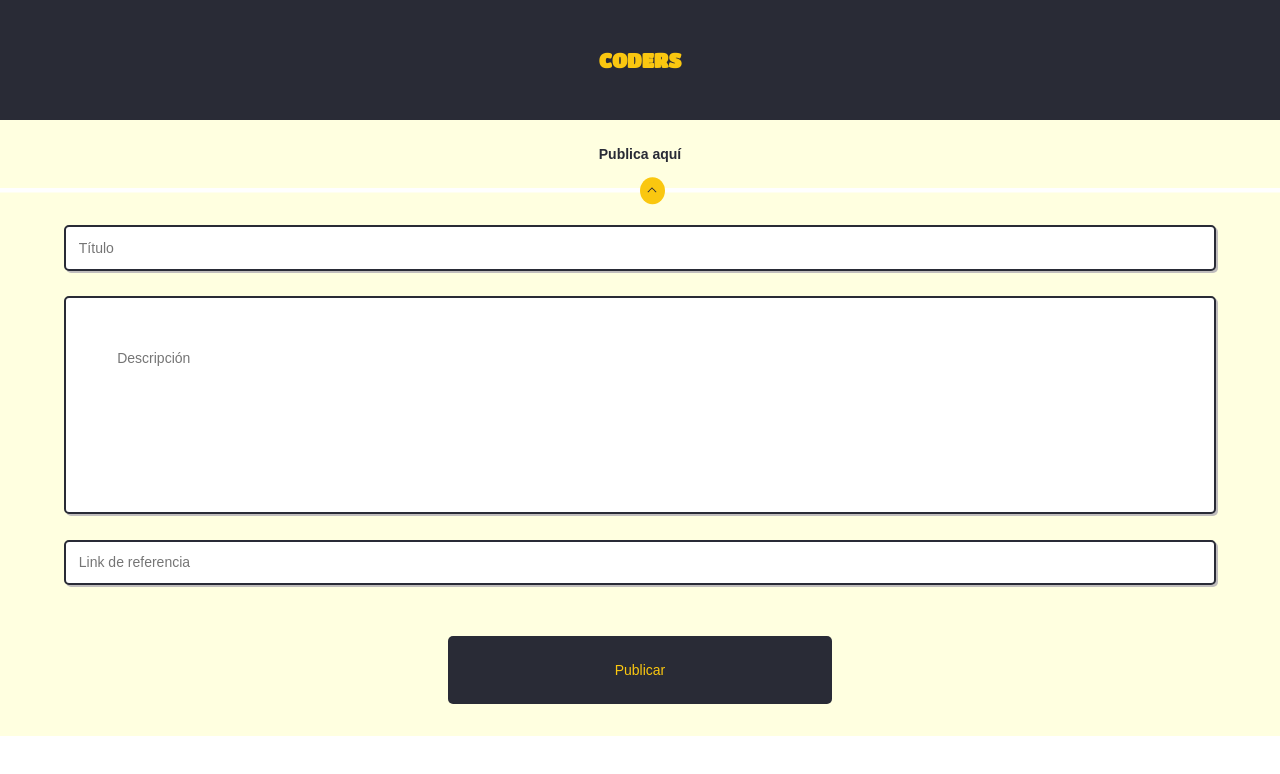
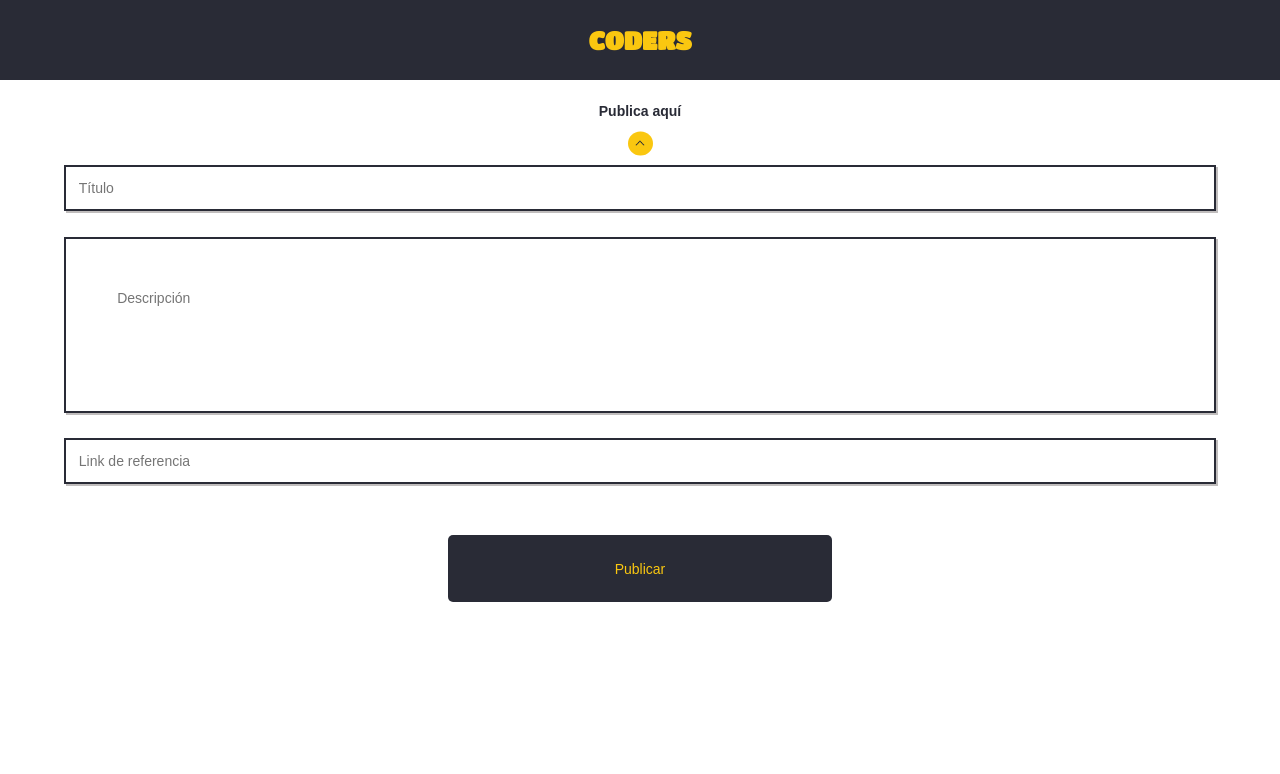
Before and after one commit to Laboratoria/SCL018-social-network, a website with bundled scripts: page src/index.html in a window 1280 px wide. Both pictures are taken after a click on the button 652 px from the left and 159 px from the top of the page. Built offline with nearby package versions, Linux system fonts and the light colour scheme.

Commit message:
cambio de color fondo a blanco

```diff
--- a/src/index.html
+++ b/src/index.html
@@ -15,14 +15,13 @@
     <h1>CODERS</h1>
   </header>
   <section class="timeline">
+    <section class="post-here">
+      <button class="post-here-button">Publica aquí</button>
+    </section>
+    <section class="toggle-container" id="toggle-container">
+      <button class="toggle-button" id="toggle-button"><img class="arrow-logo" src="./images/arrow.png"></img></button>
+    </section>
     <section class="create-post-container">
-      <section class="post-here">
-        <button class="post-here-button">Publica aquí</button>
-      </section>
-      <section class="toggle-container" id="toggle-container">
-        <button class="toggle-button" id="toggle-button"><img class="arrow-logo"
-            src="./images/arrow.png"></img></button>
-      </section>
       <section class="create-post" id="create-post">
         <input type="text" id="textarea-title" placeholder="Título">
         <textarea id="textarea-description" placeholder="Descripción" maxlength="150"></textarea>
--- a/src/main.js
+++ b/src/main.js
@@ -12,8 +12,10 @@
 const postHere = document.querySelector("#toggle-button");
 const createPost = document.querySelector("#create-post");
 const postWall = document.querySelector(".post-wall");
+const createPostContainer = document.querySelector(".create-post-container");
 postHere.addEventListener("click", () => {
   postHere.classList.toggle("active");
   createPost.classList.toggle("active");
   postWall.classList.toggle("active");
+  createPostContainer.classList.toggle("active");
 });
--- a/src/style.css
+++ b/src/style.css
@@ -82,14 +82,14 @@ input, button {
     align-items: center;
     background-color: white;
     flex-direction: column;
-    height: 85vh;
+    height: 90vh;
 }
 
 .header-timeline {
     display: flex;
     align-items: center;
     background-color: #292B36;
-    height: 15vh;
+    height: 10vh;
     justify-content: center;
     width: 100%;
 }
@@ -97,18 +97,23 @@ input, button {
 .header-timeline h1{
     color: #FAC710;
     font-family: titan one;
-    font-size: 20px;
+    font-size: 25px;
 }
 .create-post-container{
+    display: none;
+    background: white;
     height: 100%;
     width: 100%;
+}
+.create-post-container.active {
     display: flex;
     flex-direction: column;
     align-items: center;
+    background: white;
 }
 .create-post{
     display: none;
-    background: lightyellow;
+    background: white;
     clip-path: polygon(0 0, 100% 0, 100% 0, 0 0);
     height: 80%;
     line-height: 0;
@@ -151,7 +156,7 @@ input, button {
 
 #textarea-description, #textarea-title, #textarea-links{
     border: 2px solid #292B36;
-    border-radius: 5px;
+    /* border-radius: 5px; */
     box-shadow:2px 2px #c0bdbd;
     font-size: 14px;
     text-align: left;
@@ -235,7 +240,7 @@ input, button {
 }
 
 .post-here-button {
-    background-color: lightyellow;
+    background-color: white;
     font-size: 14px;
     font-weight: bold;
     height: 100%;
@@ -243,37 +248,34 @@ input, button {
     text-align: center;
     width:100%;
 }
-
+.toggle-button {
+    display: flex;
+    flex-direction: row;
+    justify-content: center;
+    align-items: center;
+    background: #FAC710;
+    height: 50%;
+    position: absolute;
+    top: -20%;
+}
 .toggle-container .toggle-button{
-    display: flex;
-    align-items: center;
     border-radius: 100%;
     cursor: pointer;
-    flex-direction: row;
-    justify-content: center;
     transition: all .2s ease;
     width: 25px;
     z-index: 4;
 }
 .toggle-container {
+    display: flex;
+    flex-direction: column;
+    align-items: center;
     height: 8%;
     position: relative;
-}
-.toggle-container .toggle-button:hover {
-    background:#dfb20e;
 }
 .toggle-container .toggle-button.active{
     transform: rotate(180deg);
     width: 25px;
 }
-
 .toggle-button img{
     width: 40%;
 }
-
-.toggle-button {
-    background: #FAC710;
-    height: 50%;
-    position: absolute;
-    top: -20%;
-}
```
